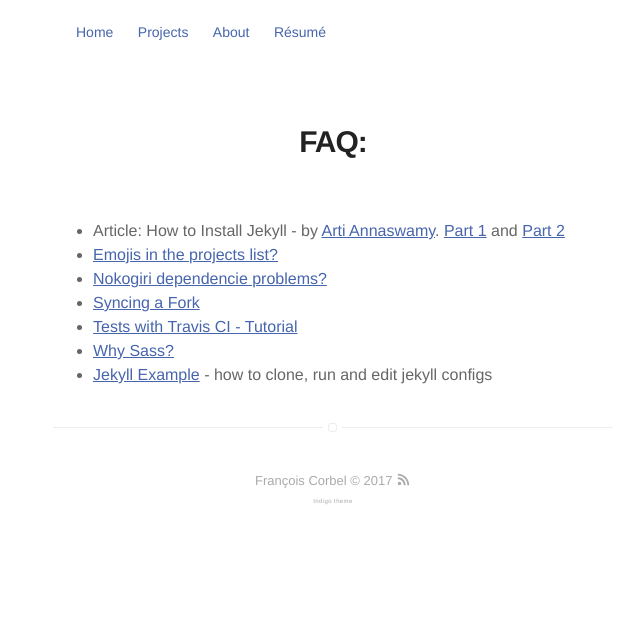
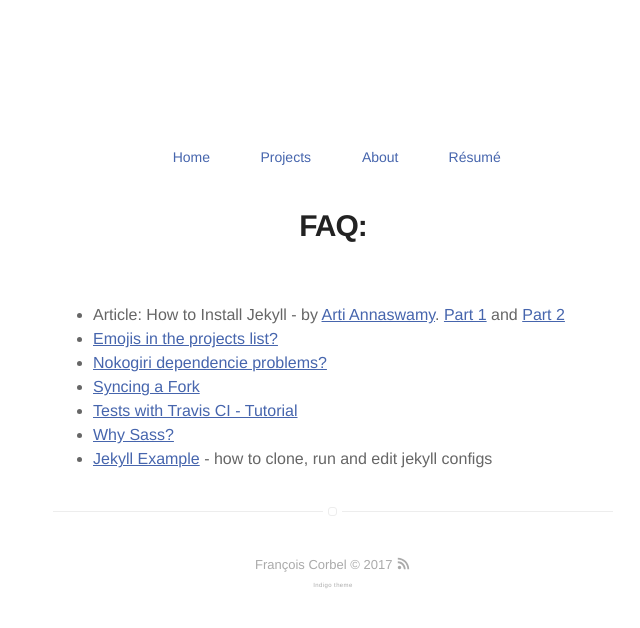
Before and after one commit to fcvalise/fcvalise.github.io, a Jekyll site: the page built from FAQ.md, in a window 1280 px wide. Shown: the top 628 px of the page, without its empty margins (307-947 px from the left). Built offline with Jekyll 4.4.1, drawn with Linux system fonts in a browser that asks for light colours; our own code applies the rules of GitHub Pages for plain Markdown files.

Commit message:
Rework nav

```diff
--- a/_sass/components/nav.sass
+++ b/_sass/components/nav.sass
@@ -16,16 +16,18 @@
             text-decoration: none
 
 .nav
+    margin-top: 40px
     text-align: center
-    position: absolute
-    top: 0
 
     > .list
-        padding: 0 13px 0
+        padding: 0
 
         > .item > .link
             font-size: 1.4rem
             padding: 20px 10px
+            border-radius: 4%
+            transition: all .4s ease-in-out
+            width: 70px
 
 .nav-home
     margin-top: 40px
```
